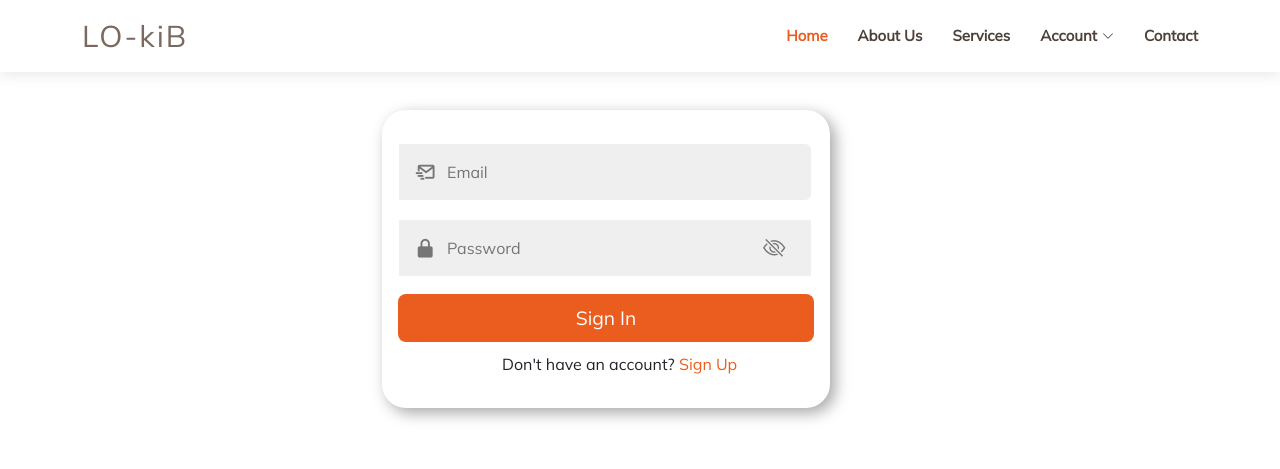
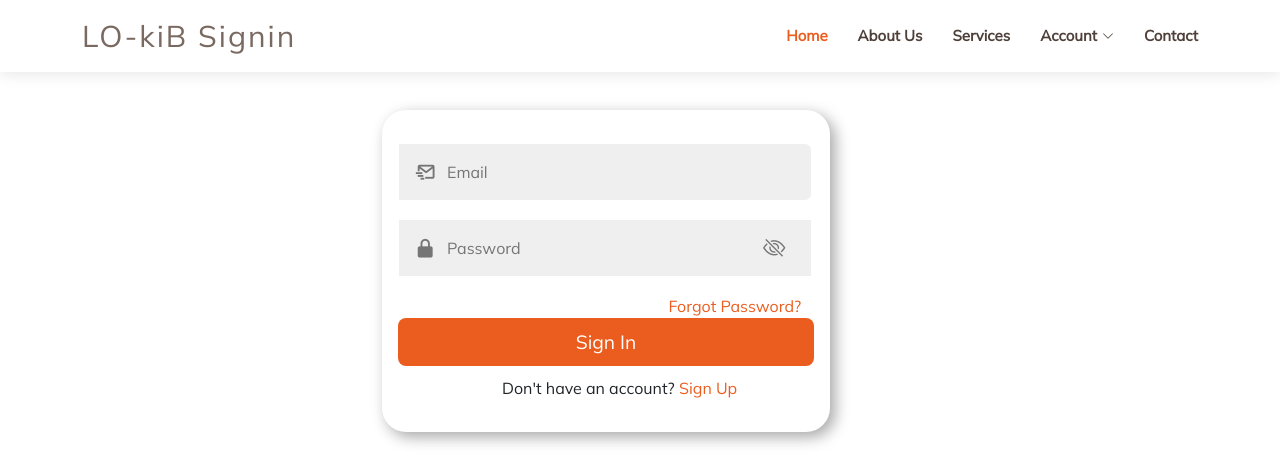
Before and after one commit to Navaneeth-Sharma/36_Lo-KiB, a Flask app: page /login in a window 1280 px wide. Shown: the top 469 px of the page. Run offline with Flask 2, Linux system fonts and the light colour scheme; some libraries are stand-ins or nearby versions.

Commit message:
Update login.html

```diff
--- a/templates/login.html
+++ b/templates/login.html
@@ -38,7 +38,7 @@
         <div class="container d-flex align-items-center justify-content-between">
 
             <div class="logo">
-                <h1 class="text-light"><a href="/"><span>LO-kiB</span></a></h1>
+                <h1 class="text-light"><a href="/"><span>LO-kiB Signin</span></a></h1>
 
             </div>
 
@@ -79,6 +79,7 @@
                                 <input type="password" name="password" placeholder="Password" id="password" required />
                                 <i class="bi bi-eye-slash eyes" id="togglePassword"></i>
                             </div>
+                            <a href="./forgot" class="pointer" style="margin-left:65%">Forgot Password?</a>
                             <button class="buttons" type="submit">Sign In</button>
                             <p style="margin-left: 25%; margin-top: 10px;">
                                 <span>Don't have an account?</span>
```
